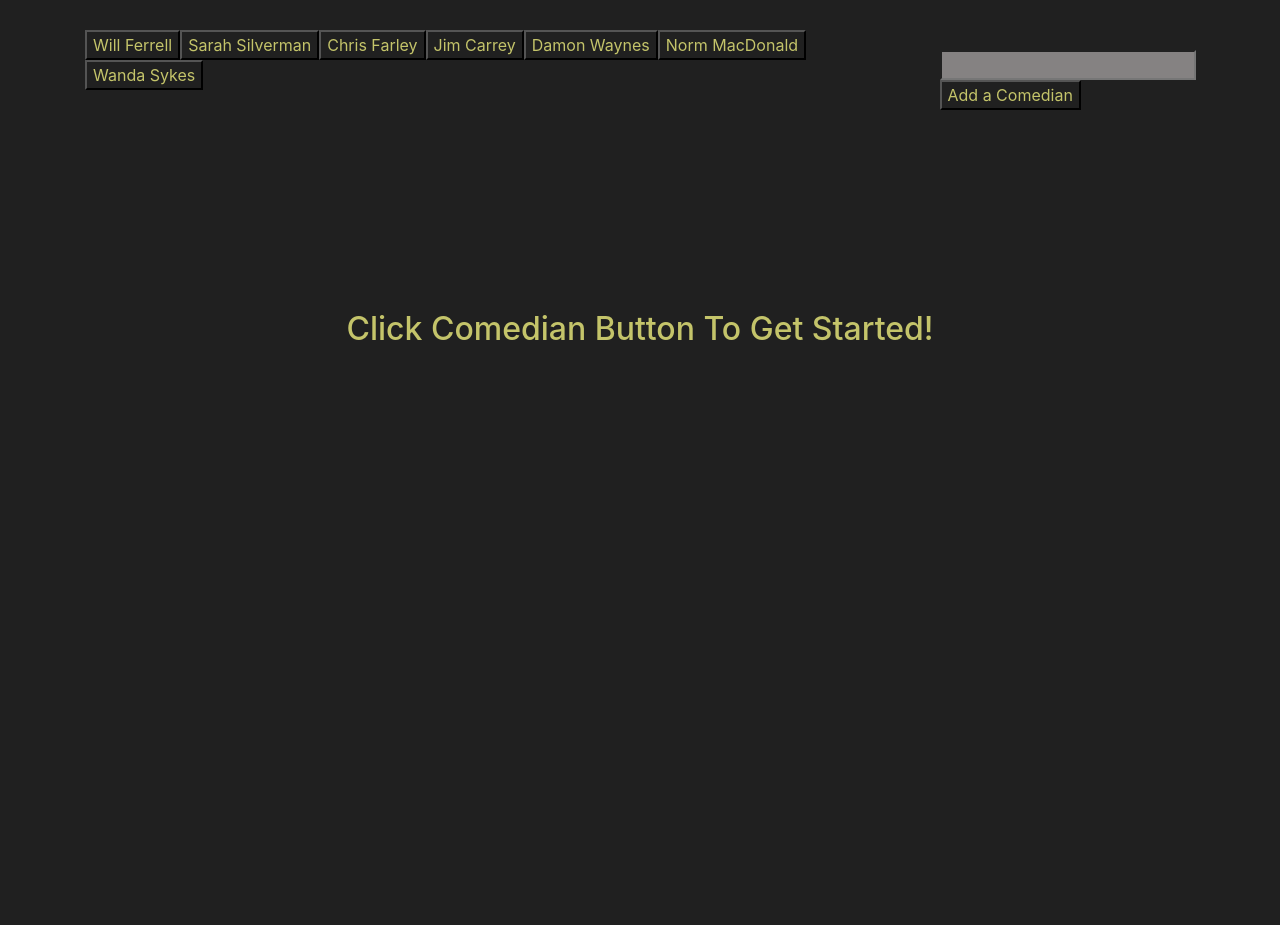
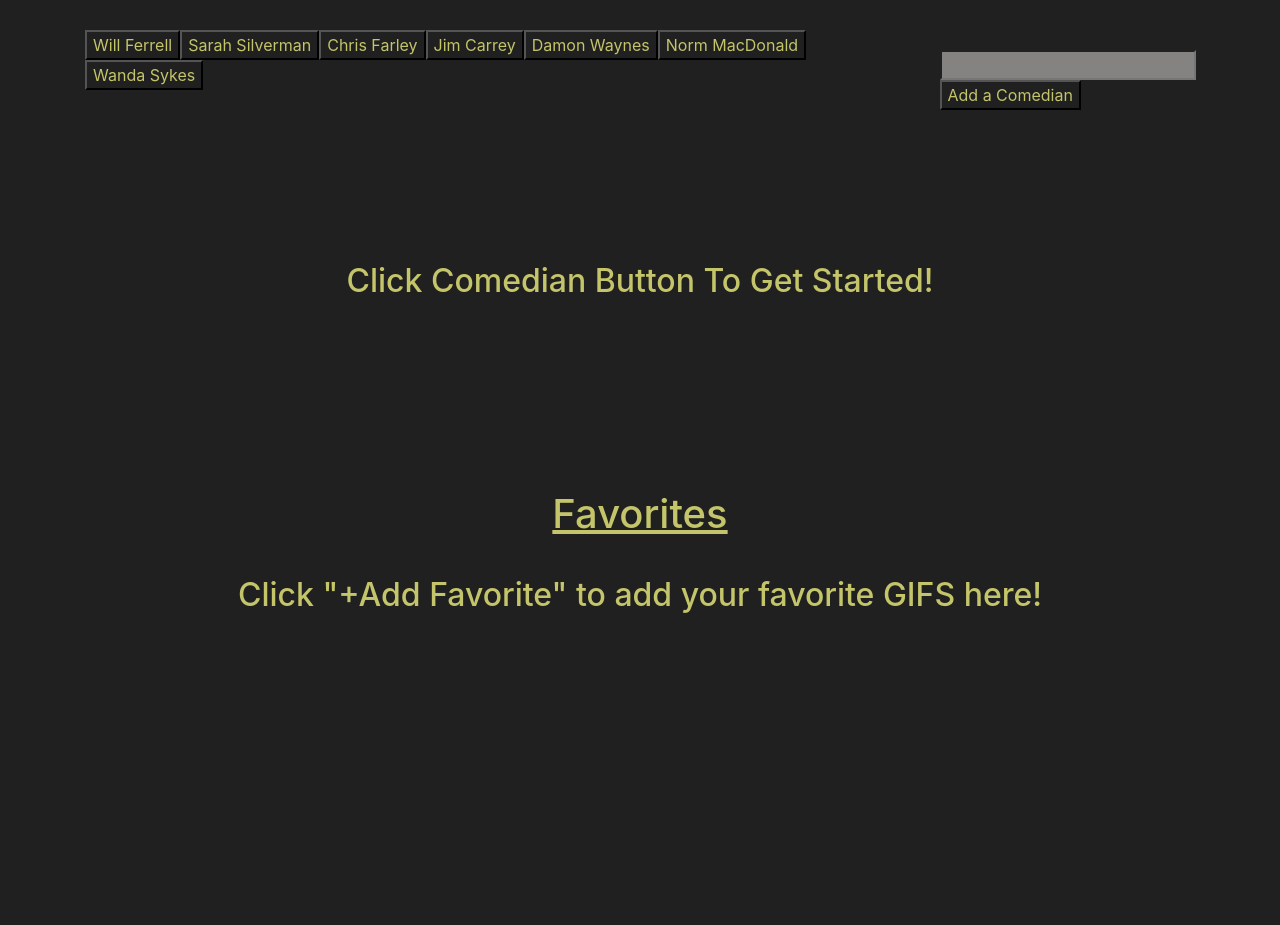
Before and after one commit to Brarver/GIPHY-homework, a plain HTML site: page index.html in a window 1280 px wide. Before the commit the page ends 800 px from the top, so only its background shows below. Drawn offline with nearby package versions, Linux system fonts and the light colour scheme.

Commit message:
app done

```diff
--- a/assets/styles.css
+++ b/assets/styles.css
@@ -27,16 +27,27 @@ form {
     margin: auto;
 }
 
-.start {
-    margin-top: 150px;
-}
+
 
 h1 {
-    padding-bottom: 30px;
+    /* padding-bottom: 30px; */
 }
 
 .message {
     color: rgb(196, 196, 106);
+}
+
+.fav-title {
+    text-align: center;
+    width: 100%;
+}
+
+.favorite {
+    padding-top: 80px;
+}
+
+.read {
+    padding-top: 30px;
 }
 
 .gif-box {
@@ -65,8 +76,8 @@ img {
 
 }
 
-.gifs,
-.gif-fav {
+.gif-fav,
+.gifs {
     text-align: center;
     background-color: rgb(32, 32, 32);
     margin: auto;
@@ -75,11 +86,8 @@ img {
     align-items: center;
     justify-content: center;
     flex-wrap: wrap;
+    min-height: 300px;
 }
-
-/* .gif-fav {
-    display: none;
-} */
 
 .rating {
     color: rgb(196, 196, 106);
--- a/index.html
+++ b/index.html
@@ -36,9 +36,12 @@
 
 
     <div class="row">
+            <div class="col-sm-auto fav-title">
+                    <h1 class="message favorite title"><u>Favorites</u></h1>
+                    <!-- <h2 class="message favorite read">Click  <q>+Add Favorite</q>  to add your favorite GIFS here!</h2> -->
+            </div>
             <div class="col-sm-auto gif-fav">
-                <h1 class="message favorite title"><u>Favorites</u></h1>
-                <h2 class="message favorite read">Click  <q>+Add Favorite</q>  to add your favorite GIFS here!</h2>
+
             </div>
     </div>
 
--- a/javascript/app.js
+++ b/javascript/app.js
@@ -32,8 +32,12 @@ function getFavorites() {
   favorites = JSON.parse(localStorage.getItem('favorites'))
 
   if (favorites) {
+    // $('.read').css('display', 'none')
     return favorites
   } else {
+    var h2 = $('<h2>').addClass('message favorite read')
+    h2.text('Click "+Add Favorite" to add your favorite GIFS here!')
+    $('.fav-title').append(h2)
     return favorites = []
   }
 }
@@ -117,7 +121,7 @@ function renderButtons() {
   function display() {
 
     $('.gifs').empty()
-    $('.gif-fav').css('display', 'block')
+    // $('.gif-fav').css('display', 'block')
 
     var comedian = $(this).attr("data-name")
     var queryURL = "https://api.giphy.com/v1/gifs/search?api_key=LhxwYFwsHo6Oph8eIbyKlGIctBkkB6sn&q=" + comedian + "&limit=10&offset=0&lang=en"
@@ -171,6 +175,8 @@ function renderButtons() {
         })
 
         $('.add-fav').on("click", function () {
+            $(this).css('color', 'red')
+            $('.read').css('display', 'none')
             var dataNum = $(this).attr('data-num')
             saveFavorites(response, dataNum)
             displayFavorites(favorites)
```
